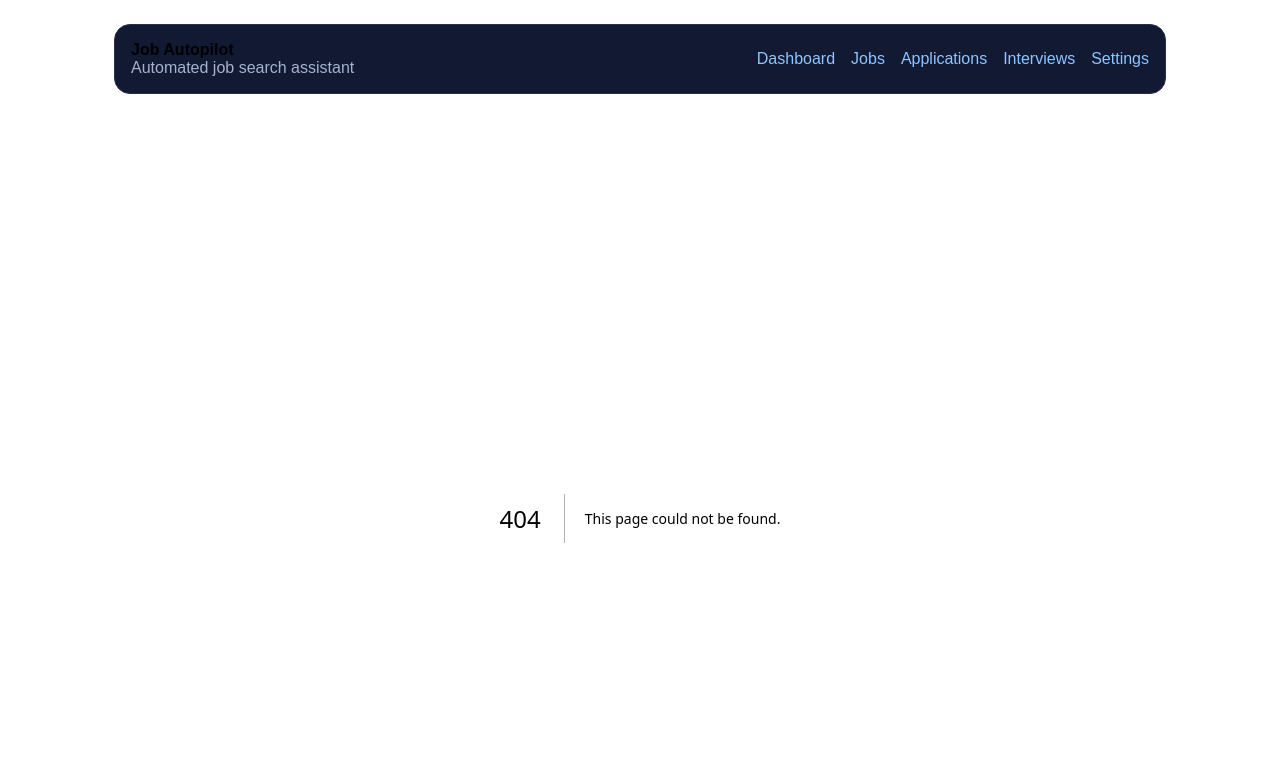
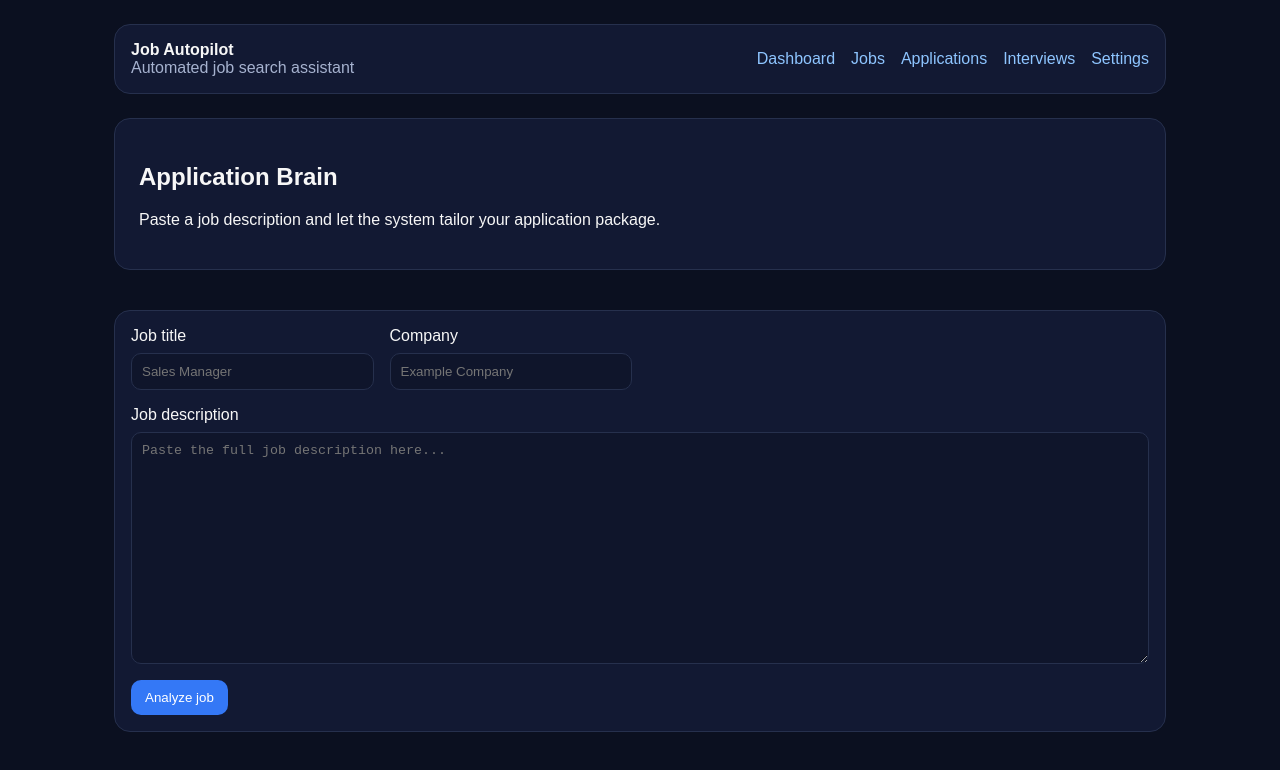
Before and after one commit to bonjee9331-cloud/job-autopilot, a Next.js app: page /brain in a window 1280 px wide. Before the commit this address had no page. Shown: the top 770 px of the page. Built offline with nearby package versions, Linux system fonts and the light colour scheme.

Commit message:
Add BrainPage component for job analysis

```diff
--- /dev/null
+++ b/app/brain/page.js
@@ -0,0 +1,144 @@
+'use client';
+
+import { useState } from 'react';
+
+export default function BrainPage() {
+  const [jobTitle, setJobTitle] = useState('');
+  const [company, setCompany] = useState('');
+  const [jobDescription, setJobDescription] = useState('');
+  const [loading, setLoading] = useState(false);
+  const [result, setResult] = useState(null);
+  const [error, setError] = useState('');
+
+  async function handleAnalyze(event) {
+    event.preventDefault();
+    setLoading(true);
+    setError('');
+    setResult(null);
+
+    try {
+      const response = await fetch('/api/brain/analyze', {
+        method: 'POST',
+        headers: { 'Content-Type': 'application/json' },
+        body: JSON.stringify({ jobTitle, company, jobDescription })
+      });
+
+      const data = await response.json();
+
+      if (!response.ok || !data.ok) {
+        throw new Error(data.error || 'Analysis failed');
+      }
+
+      setResult(data.modelOutput);
+    } catch (err) {
+      setError(err.message || 'Something went wrong');
+    } finally {
+      setLoading(false);
+    }
+  }
+
+  return (
+    <main className="stack">
+      <section className="hero">
+        <h1>Application Brain</h1>
+        <p>Paste a job description and let the system tailor your application package.</p>
+      </section>
+
+      <section className="card">
+        <form onSubmit={handleAnalyze} className="form-grid">
+          <label>
+            Job title
+            <input
+              value={jobTitle}
+              onChange={(e) => setJobTitle(e.target.value)}
+              placeholder="Sales Manager"
+              required
+            />
+          </label>
+
+          <label>
+            Company
+            <input
+              value={company}
+              onChange={(e) => setCompany(e.target.value)}
+              placeholder="Example Company"
+              required
+            />
+          </label>
+
+          <label style={{ gridColumn: '1 / -1' }}>
+            Job description
+            <textarea
+              rows="14"
+              value={jobDescription}
+              onChange={(e) => setJobDescription(e.target.value)}
+              placeholder="Paste the full job description here..."
+              required
+            />
+          </label>
+
+          <div style={{ gridColumn: '1 / -1' }}>
+            <button type="submit" disabled={loading}>
+              {loading ? 'Analyzing...' : 'Analyze job'}
+            </button>
+          </div>
+        </form>
+      </section>
+
+      {error ? (
+        <section className="card">
+          <h2>Error</h2>
+          <p>{error}</p>
+        </section>
+      ) : null}
+
+      {result ? (
+        <>
+          <section className="grid">
+            <div className="card">
+              <h2>Fit score</h2>
+              <p>{result.fitScore}/100</p>
+            </div>
+
+            <div className="card">
+              <h2>Keywords</h2>
+              <ul>
+                {result.keywords?.map((item, index) => (
+                  <li key={index}>{item}</li>
+                ))}
+              </ul>
+            </div>
+
+            <div className="card">
+              <h2>Strengths</h2>
+              <ul>
+                {result.strengths?.map((item, index) => (
+                  <li key={index}>{item}</li>
+                ))}
+              </ul>
+            </div>
+
+            <div className="card">
+              <h2>Gaps</h2>
+              <ul>
+                {result.gaps?.map((item, index) => (
+                  <li key={index}>{item}</li>
+                ))}
+              </ul>
+            </div>
+          </section>
+
+          <section className="card">
+            <h2>Tailored CV Summary</h2>
+            <p style={{ whiteSpace: 'pre-wrap' }}>{result.tailoredSummary}</p>
+          </section>
+
+          <section className="card">
+            <h2>Cover Letter</h2>
+            <p style={{ whiteSpace: 'pre-wrap' }}>{result.coverLetter}</p>
+          </section>
+        </>
+      ) : null}
+    </main>
+  );
+}
```
